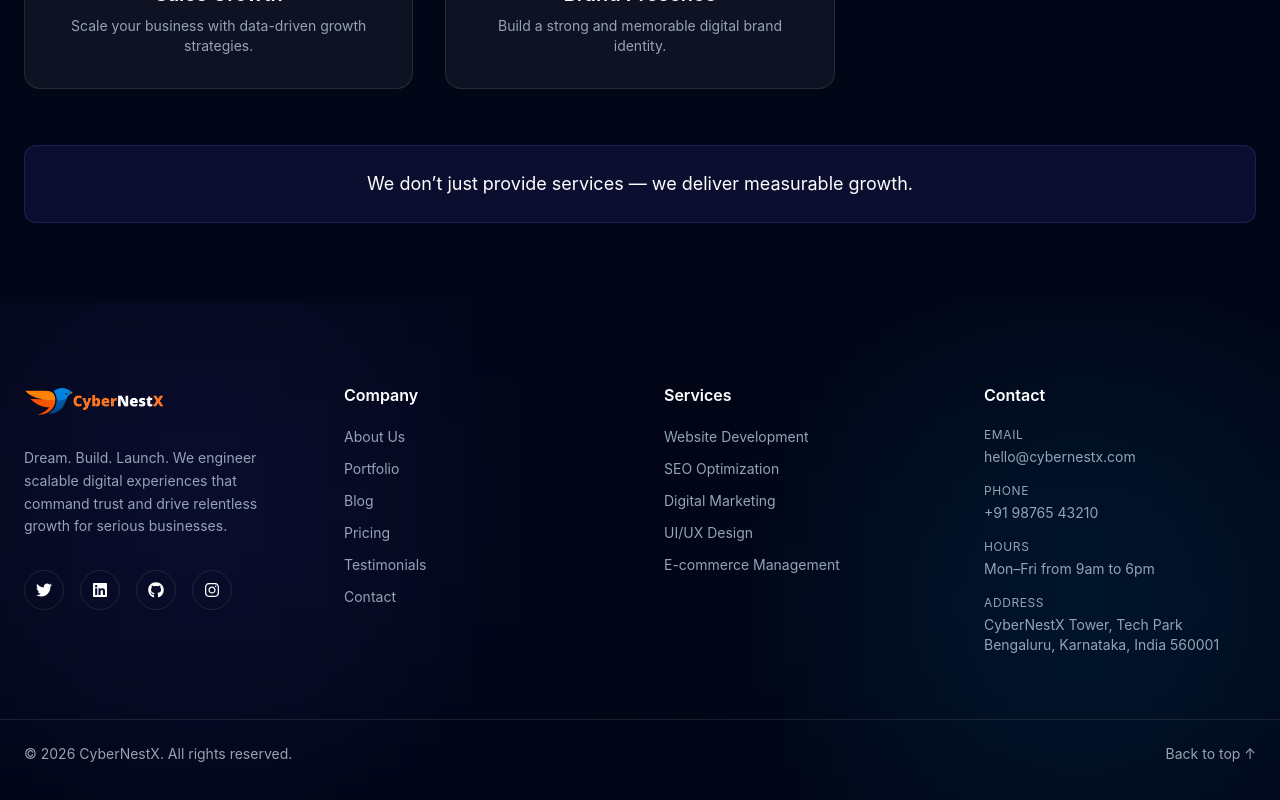
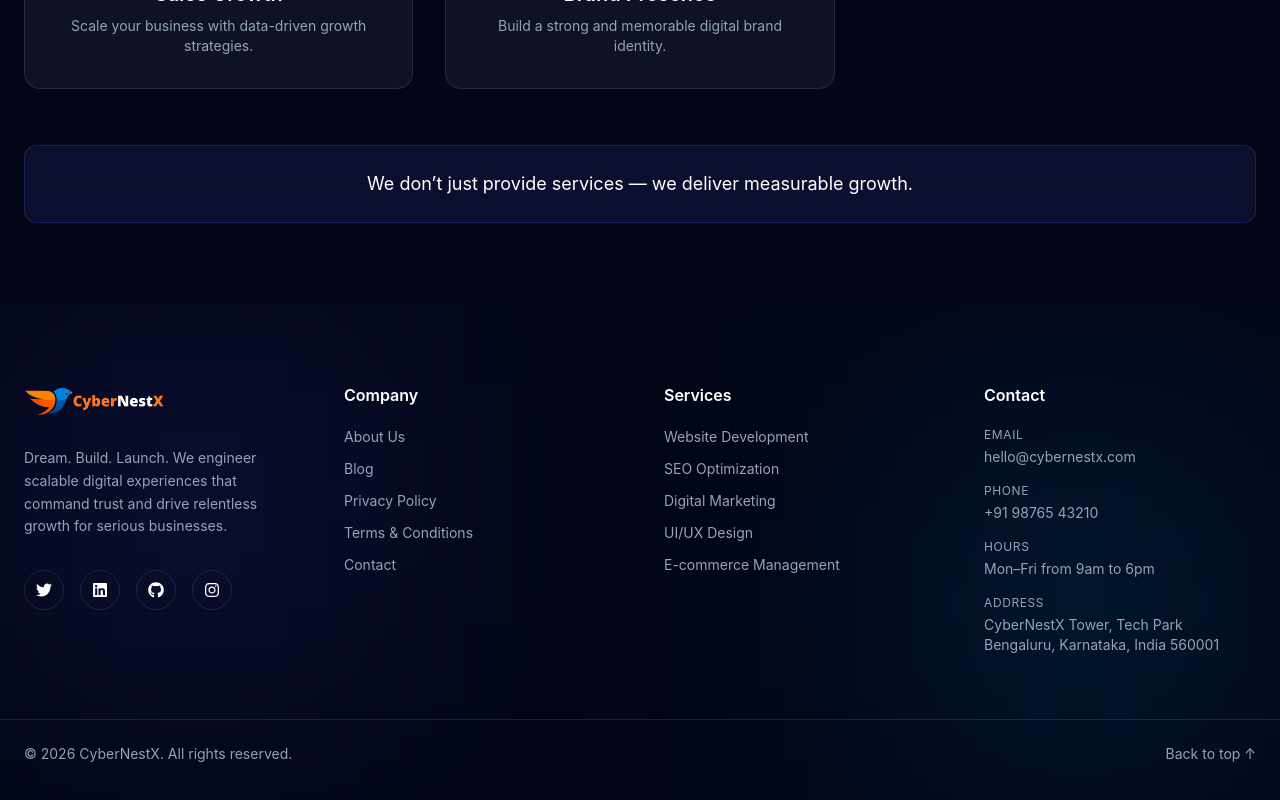
Before and after one commit to Buddy007k/Cybernestx, a Next.js app: page / in a window 1280 px wide. Shown: the part 7144-7944 px from the top of the page. Built offline with nearby package versions, Linux system fonts and the light colour scheme.

Commit message:
footer links

```diff
--- a/components/footer.jsx
+++ b/components/footer.jsx
@@ -81,12 +81,11 @@ export default function Footer() {
         <div>
           <h3 className="font-semibold mb-5 text-strong">Company</h3>
           <div className="flex flex-col gap-3 text-sm text-muted">
-            <Link href="/about" className="hover:text-primary transition">About Us</Link>
-            <Link href="/portfolio" className="hover:text-primary transition">Portfolio</Link>
-            <Link href="#" className="hover:text-primary transition">Blog</Link>
-            <Link href="#" className="hover:text-primary transition">Pricing</Link>
-            <Link href="#" className="hover:text-primary transition">Testimonials</Link>
-            <Link href="/contact" className="hover:text-primary transition">Contact</Link>
+            <Link href="/about" className="hover:text-orange-500 transition">About Us</Link>
+            <Link href="#" className="hover:text-orange-500 transition">Blog</Link>
+            <Link href="#" className="hover:text-orange-500 transition">Privacy Policy</Link>
+            <Link href="#" className="hover:text-orange-500 transition">Terms & Conditions</Link>
+            <Link href="/contact" className="hover:text-orange-500 transition">Contact</Link>
           </div>
         </div>
 
@@ -94,11 +93,11 @@ export default function Footer() {
         <div>
           <h3 className="font-semibold mb-5 text-strong">Services</h3>
           <div className="flex flex-col gap-3 text-sm text-muted">
-            <span className="hover:text-primary transition cursor-pointer">Website Development</span>
-            <span className="hover:text-primary transition cursor-pointer">SEO Optimization</span>
-            <span className="hover:text-primary transition cursor-pointer">Digital Marketing</span>
-            <span className="hover:text-primary transition cursor-pointer">UI/UX Design</span>
-            <span className="hover:text-primary transition cursor-pointer">E-commerce Management</span>
+            <Link href="/services/web-development" className="hover:text-orange-500  transition">Website Development</Link>
+            <Link href="/services/seo" className="hover:text-orange-500 transition">SEO Optimization</Link>
+            <Link href="/services/digital-marketing" className="hover:text-orange-500 transition">Digital Marketing</Link>
+            <Link href="/services/ui-ux" className="hover:text-orange-500 transition">UI/UX Design</Link>
+            <Link href="/services/ecommerce" className="hover:text-orange-500 transition">E-commerce Management</Link>
           </div>
         </div>
 
```
